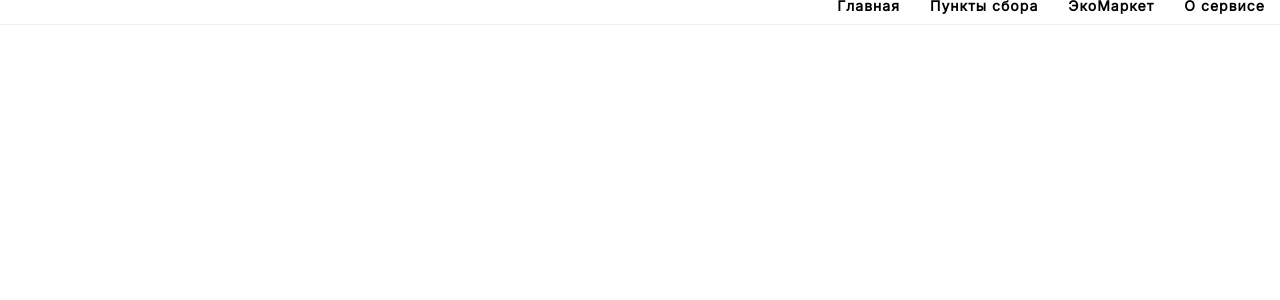
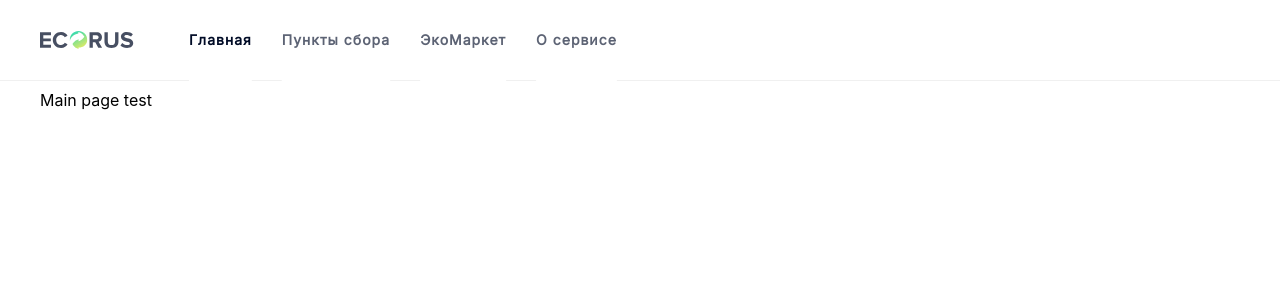
Before and after one commit to tyuop077/FrontendEco, a React (Create React App) app: page / in a window 1280 px wide. Shown: the top 300 px of the page. Built offline with nearby package versions, Linux system fonts and the light colour scheme.

Commit message:
Added headline's styles & navigation

```diff
--- a/src/App.scss
+++ b/src/App.scss
@@ -1,10 +1,5 @@
-.App-header {
-  background-color: #FFF;
-  min-height: 100vh;
-  display: flex;
-  flex-direction: column;
-  align-items: center;
-  justify-content: center;
-  font-size: calc(10px + 2vmin);
-  color: white;
-}
+/*body {
+  -webkit-transform: scale(0.67);
+  -moz-transform: scale(0.67);
+  transform: scale(0.67);
+}*/
--- a/src/app/containers/root/Container.module.scss
+++ b/src/app/containers/root/Container.module.scss
@@ -0,0 +1,5 @@
+.container {
+  padding: 10px;
+  margin: 80px auto 0 auto;
+  width: 1200px;
+}
--- a/src/app/containers/root/Container.tsx
+++ b/src/app/containers/root/Container.tsx
@@ -4,8 +4,8 @@ import RootHeader from "./RootHeader";
 
 export default () => {
     return <>
-        <RootHeader/>
-        <div className="container">
+        <RootHeader />
+        <div className={styles.container}>
             <Outlet />
         </div>
     </>
--- a/src/app/containers/root/RootHeader.module.scss
+++ b/src/app/containers/root/RootHeader.module.scss
@@ -5,34 +5,64 @@
   height: 80px;
   width: 100%;
   background-color: white;
-  margin-top: -56px;
+  //margin-top: -56px;
   left: 0;
+  top: 0;
   box-shadow: 0 0.5px 0 #0000001E;
   z-index: 2;
+  display: flex;
+  flex-direction: row;
+  justify-content: center;
 }
 
-.header_contents {
+.container {
+  width: 1200px;
+  display: flex;
+}
+
+.headLine {
   display: flex;
   flex-direction: row;
+  align-items: start;
+  justify-content: flex-start;
+  li {
+    padding: 15px;
+    float: right;
+    list-style-type: none;
+    font: 14px/18px "Inter", sans-serif;
+    font-weight: bold;
+    a {
+      //text-decoration: none;
+      letter-spacing: 1px;
+      //text-underline-offset: 10px;
+      color: #000B26A3;
+      transition: color 0.2s, box-shadow 0.2s;
+      //transition-duration: 0.5s;
+      box-shadow: 0 42px 0 -2px #00000000;
+      border-radius: 10px;
+      &[class="current"] {
+        color: #000B26;
+        box-shadow: 0 42px 0 -2px #07C88E;
+      }
+      text-decoration: underline;
+      text-decoration-color: white;
+      text-underline-offset: 28px;
+      text-decoration-thickness: 15px;
+    }
+  }
+}
+
+/*.headLineRight {
+  @extend .headLine;
   align-items: end;
   justify-content: flex-end;
-}
-
-.header_contents li {
-  padding: 15px;
-  float: right;
-  list-style-type: none;
-  font: 14px/18px "Inter", sans-serif;
-  font-weight: bold;
-}
-
-.header_contents li a {
-  text-decoration: none;
-  color: black;
-  letter-spacing: 1px;
-  text-underline-offset: 10px;
-}
+}*/
 
 .logo {
-
+  display: flex;
+  height: 100%;
+  align-items: center;
+  img {
+    height: 18px;
+  }
 }
--- a/src/app/containers/root/RootHeader.tsx
+++ b/src/app/containers/root/RootHeader.tsx
@@ -1,26 +1,31 @@
 import styles from "./RootHeader.module.scss";
-import {Link} from "react-router-dom";
+import {Link, useLocation} from "react-router-dom";
 import Logo from "../../assets/EcoRus.svg";
 
 export default () => {
     // const navigate = useNavigate();
+    const location = useLocation();
     return (
         <header className={styles.header}>
-            <img className={styles.logo} src={Logo} alt="EcoRus logo"/>
-            <ul className={styles.header_contents}>
-                <li>
-                    <Link to="/">Главная</Link>
-                </li>
-                <li>
-                    <Link to="/points">Пункты сбора</Link>
-                </li>
-                <li>
-                    <Link to="/market">ЭкоМаркет</Link>
-                </li>
-                <li>
-                    <Link to="/about">О сервисе</Link>
-                </li>
-            </ul>
+            <div className={styles.container}>
+                <div className={styles.logo}>
+                    <img src={Logo} alt="EcoRus logo"/>
+                </div>
+                <ul className={styles.headLine}>
+                    {
+                        [
+                            {value: "Главная", path: "/"},
+                            {value: "Пункты сбора", path: "/points"},
+                            {value: "ЭкоМаркет", path: "/market"},
+                            {value: "О сервисе", path: "/about"},
+                        ].map(a => <li key={a.path}>
+                            <Link className={location.pathname === a.path ? "current" : undefined} to={a.path}>
+                                {a.value}
+                            </Link>
+                        </li>)
+                    }
+                </ul>
+            </div>
         </header>
     )
 }
--- a/src/app/pages/notFound/NotFound.tsx
+++ b/src/app/pages/notFound/NotFound.tsx
@@ -1,2 +1,2 @@
 export default () =>
-    <h1>Not Found</h1>
+    <h2>Упс... Ничего не найдено :(</h2>
```
